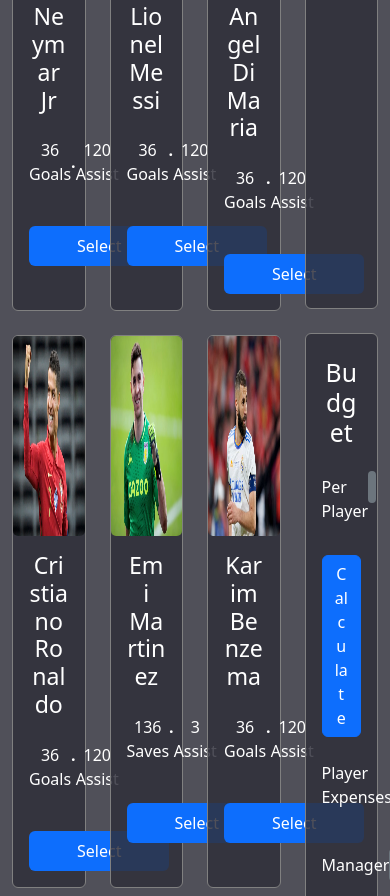
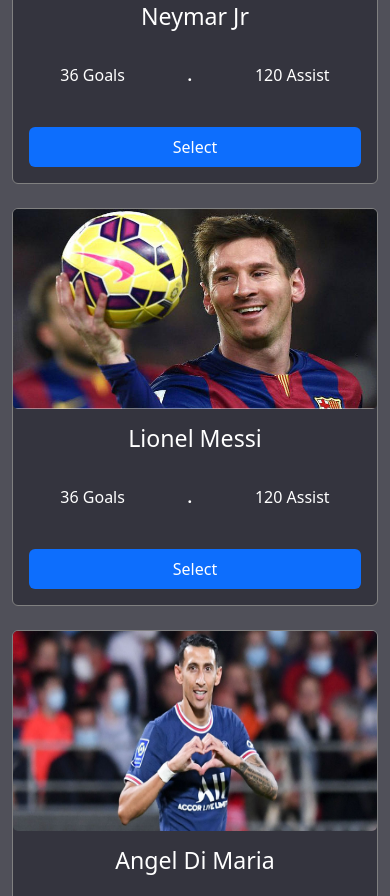
Before and after one commit to abusayed0/select-best-five, a plain HTML site: page index.html in a window 390 px wide. Shown: the part 727-1623 px from the top of the page. Drawn offline with nearby package versions, Linux system fonts and the light colour scheme.

Commit message:
made responsive for mobile and tablet

```diff
--- a/index.html
+++ b/index.html
@@ -24,30 +24,30 @@
         </div>
     </header>
     <main class="container mt-5 text-white">
-        <section class="row">
+        <section class="row g-4">
             <!-- player part  -->
-            <div class="col-9">
-                <div class="row row-cols-3 g-4" id="players-parent">
+            <div class="col-12 col-md-12 col-lg-9">
+                <div class="row row-cols-1 row-cols-md-2 row-cols-lg-3 g-4" id="players-parent">
                     <div class="col">
                         <div class="card h-100 player text-center" id="player-1">
                             <img src="images/player-1.jpg" class="card-img-top card-img" alt="...">
-                            <div class="card-body">
+                            <div class="card-body card-body d-flex flex-column justify-content-between">
                                 <h3 class="card-title">Neymar Jr</h5>
-                                    <div class="d-flex justify-content-around mt-4 mb-4 mt-4 mb-4 align-items-center">
+                                    <div class="d-flex justify-content-around mt-4 mb-4 align-items-center">
                                         <p class="card-text">36 Goals</p>
                                         <p class="fw-bold">.</p>
                                         <p>120 Assist</p>
                                     </div>
-                                    <button class="px-5 btn btn-primary border-0 py-2">Select</button>
+                                    <button class="btn btn-primary border-0 py-2">Select</button>
                             </div>
                         </div>
                     </div>
                     <div class="col">
                         <div class="card h-100 player text-center">
                             <img src="images/player-2.jpg" class="card-img-top card-img" alt="...">
-                            <div class="card-body">
+                            <div class="card-body card-body d-flex flex-column justify-content-between">
                                 <h3 class="card-title">Lionel Messi</h5>
-                                    <div class="d-flex justify-content-around mt-4 mb-4 mt-4 mb-4">
+                                    <div class="d-flex justify-content-around mt-4 mb-4">
                                         <p class="card-text">36 Goals</p>
                                         <p class="fw-bold">.</p>
                                         <p>120 Assist</p>
@@ -59,106 +59,106 @@
                     <div class="col">
                         <div class="card h-100 player text-center">
                             <img src="images/player-3.jpg" class="card-img-top card-img" alt="...">
-                            <div class="card-body">
+                            <div class="card-body card-body d-flex flex-column justify-content-between">
                                 <h3 class="card-title">Angel Di Maria</h5>
-                                    <div class="d-flex justify-content-around mt-4 mb-4 mt-4 mb-4">
+                                    <div class="d-flex justify-content-around mt-4 mb-4">
                                         <p class="card-text">36 Goals</p>
                                         <p class="fw-bold">.</p>
                                         <p>120 Assist</p>
                                     </div>
-                                    <button class="px-5 btn btn-primary border-0 py-2">Select</button>
+                                    <button class="btn btn-primary border-0 py-2">Select</button>
                             </div>
                         </div>
                     </div>
                     <div class="col">
                         <div class="card h-100 player text-center">
                             <img src="images/player-4.jpg" class="card-img-top card-img" alt="...">
-                            <div class="card-body">
+                            <div class="card-body card-body d-flex flex-column justify-content-between">
                                 <h3 class="card-title">Cristiano Ronaldo</h5>
-                                    <div class="d-flex justify-content-around mt-4 mb-4 mt-4 mb-4">
+                                    <div class="d-flex justify-content-around mt-4 mb-4">
                                         <p class="card-text">36 Goals</p>
                                         <p class="fw-bold">.</p>
                                         <p>120 Assist</p>
                                     </div>
-                                    <button class="px-5 btn btn-primary border-0 py-2">Select</button>
+                                    <button class="btn btn-primary border-0 py-2">Select</button>
                             </div>
                         </div>
                     </div>
                     <div class="col">
                         <div class="card h-100 player text-center">
                             <img src="images/player-5.jpg" class="card-img-top card-img" alt="...">
-                            <div class="card-body">
+                            <div class="card-body card-body d-flex flex-column justify-content-between">
                                 <h3 class="card-title">Emi Martinez</h5>
-                                    <div class="d-flex justify-content-around mt-4 mb-4 mt-4 mb-4">
+                                    <div class="d-flex justify-content-around mt-4 mb-4">
                                         <p class="card-text">136 Saves</p>
                                         <p class="fw-bold">.</p>
                                         <p>3 Assist</p>
                                     </div>
-                                    <button class="px-5 btn btn-primary border-0 py-2">Select</button>
+                                    <button class="btn btn-primary border-0 py-2">Select</button>
                             </div>
                         </div>
                     </div>
                     <div class="col">
                         <div class="card h-100 player text-center">
                             <img src="images/player-6.jpg" class="card-img-top card-img" alt="...">
-                            <div class="card-body">
+                            <div class="card-body card-body d-flex flex-column justify-content-between">
                                 <h3 class="card-title">Karim Benzema</h5>
-                                    <div class="d-flex justify-content-around mt-4 mb-4 mt-4 mb-4">
+                                    <div class="d-flex justify-content-around mt-4 mb-4">
                                         <p class="card-text">36 Goals</p>
                                         <p class="fw-bold">.</p>
                                         <p>120 Assist</p>
                                     </div>
-                                    <button class="px-5 btn btn-primary border-0 py-2">Select</button>
+                                    <button class="btn btn-primary border-0 py-2">Select</button>
                             </div>
                         </div>
                     </div>
                     <div class="col">
                         <div class="card h-100 player text-center">
                             <img src="images/player-7.jpg" class="card-img-top card-img" alt="...">
-                            <div class="card-body">
+                            <div class="card-body card-body d-flex flex-column justify-content-between">
                                 <h3 class="card-title">Lewandowski</h5>
-                                    <div class="d-flex justify-content-around mt-4 mb-4 mt-4 mb-4">
+                                    <div class="d-flex justify-content-around mt-4 mb-4">
                                         <p class="card-text">36 Goals</p>
                                         <p class="fw-bold">.</p>
                                         <p>120 Assist</p>
                                     </div>
-                                    <button class="px-5 btn btn-primary border-0 py-2">Select</button>
+                                    <button class="btn btn-primary border-0 py-2">Select</button>
                             </div>
                         </div>
                     </div>
                     <div class="col">
                         <div class="card h-100 player text-center">
                             <img src="images/player-8.jpg" class="card-img-top card-img" alt="...">
-                            <div class="card-body">
+                            <div class="card-body card-body d-flex flex-column justify-content-between">
                                 <h3 class="card-title">Erling Haaland</h5>
-                                    <div class="d-flex justify-content-around mt-4 mb-4 mt-4 mb-4">
+                                    <div class="d-flex justify-content-around mt-4 mb-4">
                                         <p class="card-text">36 Goals</p>
                                         <p class="fw-bold">.</p>
                                         <p>120 Assist</p>
                                     </div>
-                                    <button class="px-5 btn btn-primary border-0 py-2">Select</button>
+                                    <button class="btn btn-primary border-0 py-2">Select</button>
                             </div>
                         </div>
                     </div>
                     <div class="col">
                         <div class="card h-100 player text-center">
                             <img src="images/player-9.jpg" class="card-img-top card-img" alt="...">
-                            <div class="card-body">
+                            <div class="card-body card-body d-flex flex-column justify-content-between">
                                 <h3 class="card-title">Allison Braker</h5>
-                                    <div class="d-flex justify-content-around mt-4 mb-4 mt-4 mb-4">
+                                    <div class="d-flex justify-content-around mt-4 mb-4">
                                         <p class="card-text">136 Saves</p>
                                         <p class="fw-bold">.</p>
                                         <p>3 Assist</p>
                                     </div>
-                                    <button class="px-5 btn btn-primary border-0 py-2">Select</button>
+                                    <button class="btn btn-primary border-0 py-2">Select</button>
                             </div>
                         </div>
                     </div>
                 </div>
             </div>
             <!-- selected and calculation  -->
-            <div class="col-3">
-                <div class="row row-cols-1 g-4">
+            <div class="col-12 col-md-12 col-lg-3">
+                <div class="row row-cols-1 row-cols-md-2 row-cols-lg-1 g-4">
                     <!-- selected  -->
                     <div class="col">
                         <div class="card selected" id="selected">
```
